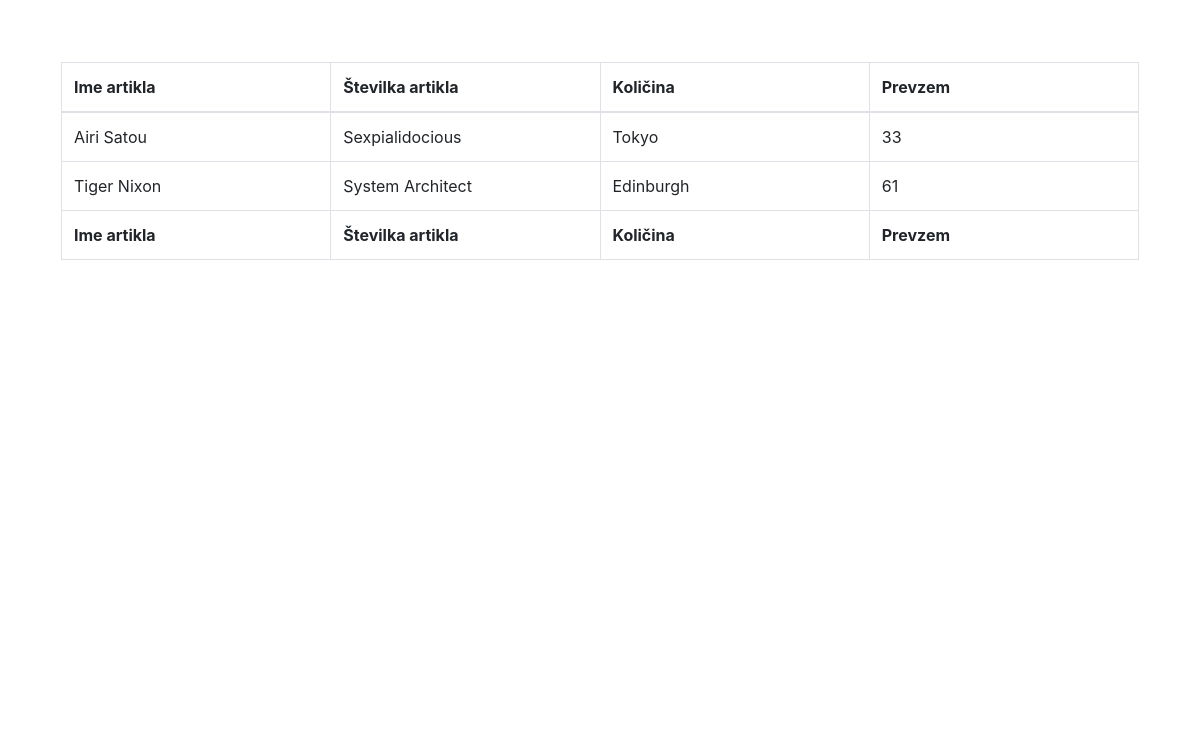
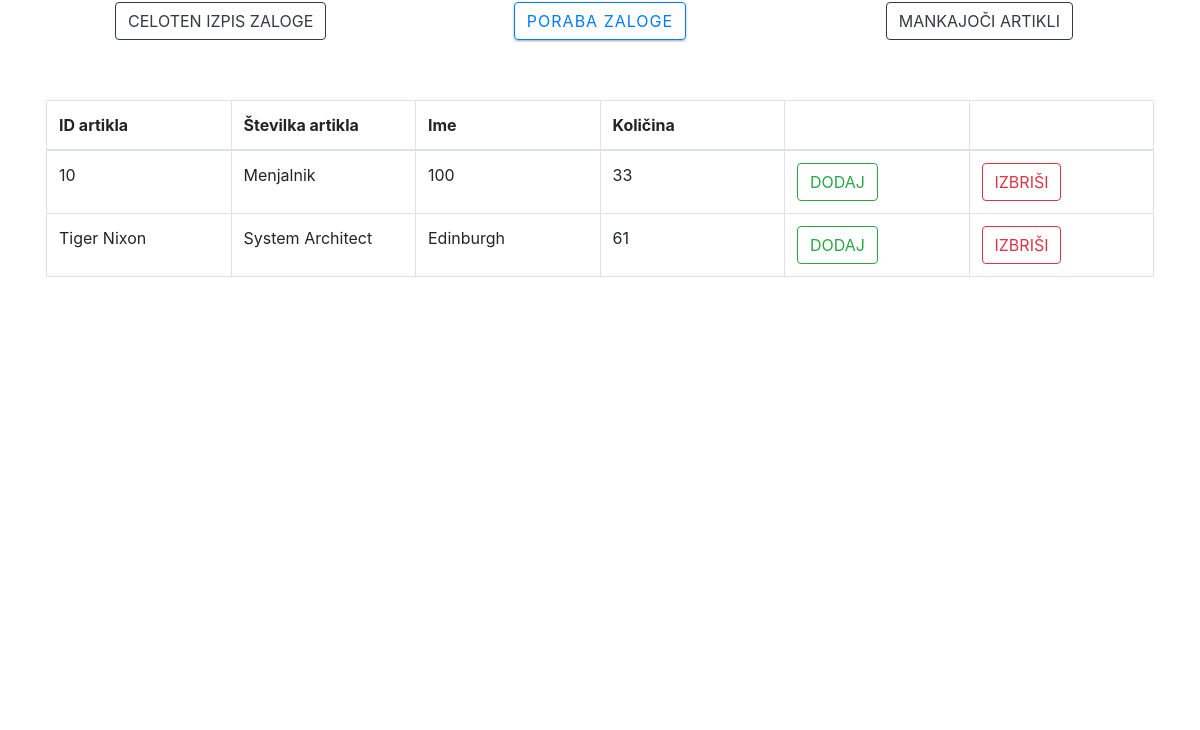
Before and after one commit to nejek16/TPO-avtomehaniki, an Electron app: page skladiscnikZaloga.html in a window 1200 px wide. Shown: the part 70-800 px from the top of the page. Drawn offline with nearby package versions, Linux system fonts and the light colour scheme.

Commit message:
added skladiceZaloga

```diff
--- a/skladiscnikZaloga.html
+++ b/skladiscnikZaloga.html
@@ -2,7 +2,7 @@
 <html>
 <head>
 <meta charset="UTF-8">
-<title>Mehanik - Zaloga</title>
+<title>Skladiscnik - Zaloga</title>
     <!-- https://electronjs.org/docs/tutorial/security#csp-meta-tag -->
 	<link rel="stylesheet" type="text/css" href="css/index.css">
 	<meta http-equiv="Content-Security-Policy" content="script-src 'self' 'unsafe-inline';" />
@@ -33,44 +33,62 @@
 			<div id = zaloga class="col-sm-4 text-center align-middle">
 				<h1 class="text-center">Zaloga</h1>
 			</div>
-			<div id = izpis class="col-sm-4 text-right align-middle">
-				<button  type="submit" class="btn btn-outline-primary text-center">IZPIS</button>
+			<div id = odjava class="col-sm-4 text-right align-middle">
+				<button  type="submit" class="btn btn-outline-primary text-center">ODJAVA</button>
 			</div>
+		</div>
+		<div class="row">
+			<div id="zalogaCelotna" class="col-sm-4 text-center align-middle">
+				<button  type="submit" class="btn btn-outline-dark text-center">CELOTEN IZPIS ZALOGE</button>
+			</div>
+			<div id="zalogaPoraba" class="col-sm-4 text-center align-middle">
+				<button  type="submit" class="btn btn-outline-primary text-center">PORABA ZALOGE</button>
+			</div>
+			<div id="mankArtikli" class="col-sm-4 text-center align-middle">
+				<button  type="submit" class="btn btn-outline-dark text-center">MANKAJOČI ARTIKLI</button>
+			</div>
+
 		</div>
 		<div style="margin-bottom: 60px;"></div>
 		<div class="row">
 		 <!-- Grid -->
-			 <div class="col-sm-12">
+		 <div class="col-sm-12" style="padding-left: 0px; padding-right: 0px;"></div>
 				<div class="container wrapper">
 					<table class="table table-bordered table-hover" cellspacing="0" width="100%">
 						<thead>
 							<tr>
-								<th class="col-md-2">Ime artikla</th>
+								<th class="col-md-2">ID artikla</th>
 								<th class="col-md-2">Številka artikla</th>
+								<th class="col-md-2">Ime</th>
 								<th class="col-md-2">Količina</th>
-								<th class="col-md-2">Prevzem</th>
+								<th class="col-md-2"></th>
+								<th class="col-md-2"></th>
 							</tr>
 						</thead>
-						<tfoot>
-							<tr>
-								<th>Ime artikla</th>
-								<th>Številka artikla</th>
-								<th>Količina</th>
-								<th>Prevzem</th>
-							</tr>
-						</tfoot>
 						<tbody>
 							<tr>
-								<td>Airi Satou</td>
-								<td >Sexpialidocious</td>
-								<td>Tokyo</td>
+								<td>10</td>
+								<td>Menjalnik</td>
+								<td>100</td>
 								<td>33</td>
+								<td>
+									<button class="btn btn-outline-success">DODAJ</button>
+								</td>
+								<td>
+									<button class="btn btn-outline-danger">IZBRIŠI</button>
+								</td>
 							</tr>
 							<tr>
 								<td>Tiger Nixon</td>
 								<td>System Architect</td>
 								<td>Edinburgh</td>
 								<td>61</td>
+								<td>
+									<button class="btn btn-outline-success">DODAJ</button>
+								</td>
+								<td>
+									<button class="btn btn-outline-danger">IZBRIŠI</button>
+								</td>
 							</tr>
 						</tbody>
 					</table>
@@ -80,12 +98,27 @@
 	</div>
 </body>
 <script>
+//Odjava
+	$('#odjava').click(function(){
+	    const ipcRenderer = require('electron').ipcRenderer;
+	    ipcRenderer.send('changeWindow', 'index.html')
+	});
+
+	//grid settings
 	function completeGrid(){
 			$('.table').DataTable({
-      //disable sorting on last column
+				aoColumns: [
+				null,
+				null,
+				null,
+				null,
+				{ "bSortable": false },
+				{ "bSortable": false }
+				],
 
 		"columnDefs": [
-        { "orderable": false, "targets": 3 }
+			{  "targets": 5}
+
 		],
 		"lengthChange": false,
 		"bPaginate": false
```
Also changed, not shown: index.html (+2 -2 lines). Lines whose indentation alone changed are shown as unchanged.
